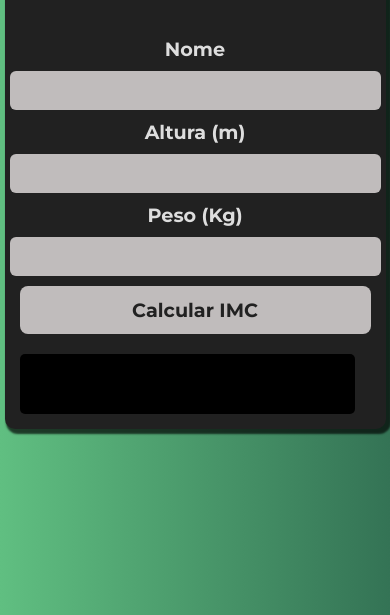
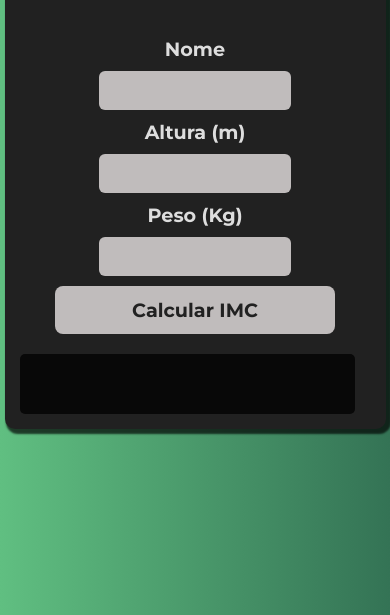
Before and after one commit to camilajullyane/calculadora-imc, a plain HTML site: page index.html in a window 390 px wide. Shown: the part 229-844 px from the top of the page. Drawn offline with Linux system fonts and the light colour scheme.

Commit message:
update css

```diff
--- a/css/style.css
+++ b/css/style.css
@@ -34,11 +34,12 @@ body {
     display: flex;
     justify-content: center;
     align-items: center;
-    background-color: rgb(0, 0, 0);
+    background-color: rgb(8, 8, 8);
     color: #ddd;
     border-radius: 5px;
     padding: 10px;
     width: 50vh;
+    max-width: 100%;
     height: 15vh;
 
 
@@ -77,6 +78,11 @@ button {
     cursor: pointer;
 }
 
+button:hover {
+    transition: 0.2s;
+    background-color: #60BF81;
+}
+
 form > span {
     display: flex;
     align-items: center;
@@ -86,10 +92,6 @@ form > span {
     font-size: 1.2rem;
 }
 
-button:hover {
-    transition: 0.2s;
-    background-color: #60BF81;
-}
 
 h1 {
     display: flex;
@@ -117,20 +119,30 @@ h1 {
     .entrada {
         flex-direction: column;
         gap: 10px;
+        align-items: center; /* Centraliza os elementos horizontalmente */
     }
 
+    .entrada span {
+        display: flex;
+        flex-direction: column;
+        align-items: center; /* Centraliza os elementos horizontalmente */
+    }
+
+    #input_nome, #input_altura, #input_peso {
+        width: 80%; /* Reduz a largura das caixas de entrada */
+    }
+
+    #calcular {
+        width: 80%; /* Reduz a largura do botão */
+    }
+
+    button:hover {
+        background-color: #c0bcbc;
+        transition: none;
+    }
     .resultado {
         width: 90%;
         height: auto;
-    }
-
-    #input_nome, #input_altura, #input_peso {
-        width: 100%;
-    }
-
-    form > span {
-        flex-direction: column;
-        align-items: center;
     }
 
     h1 {
```
